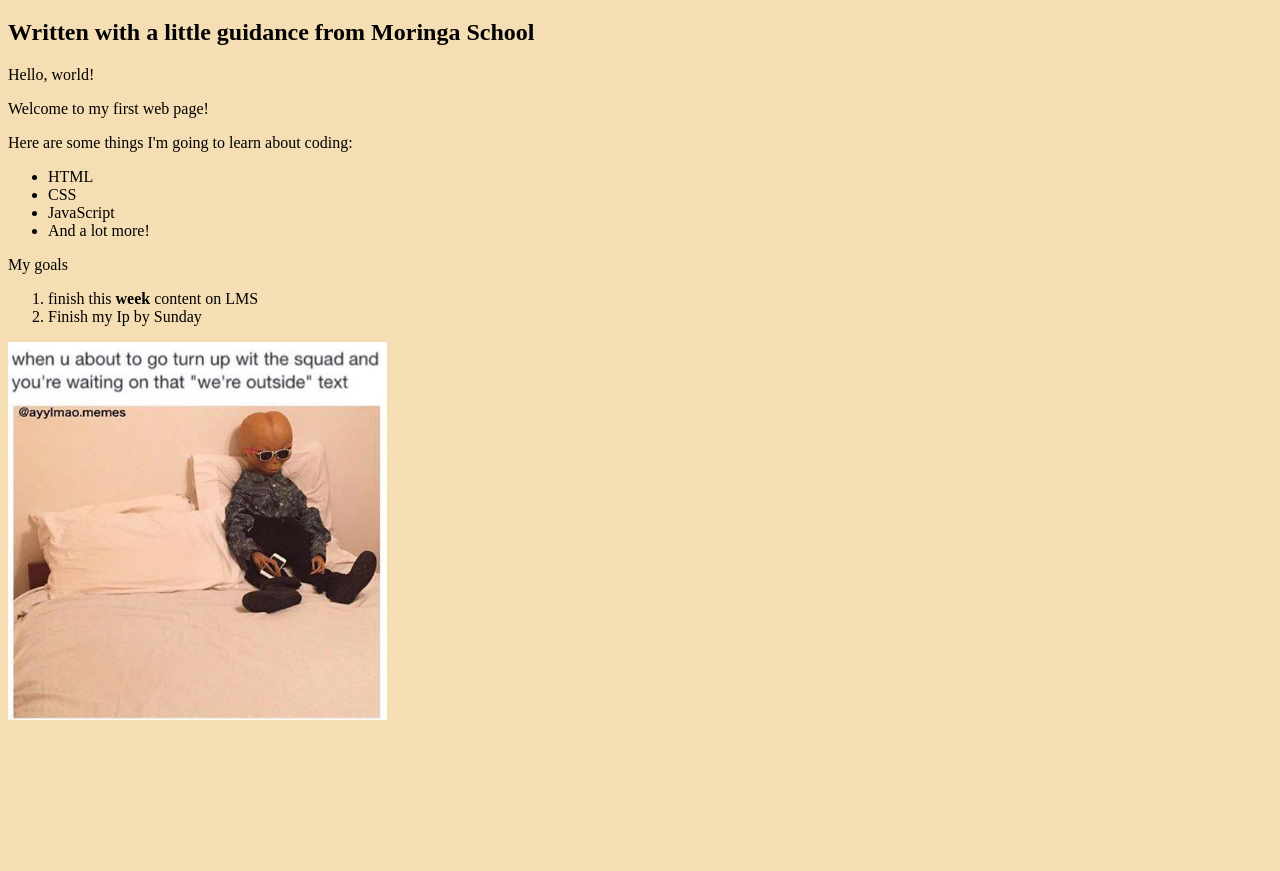
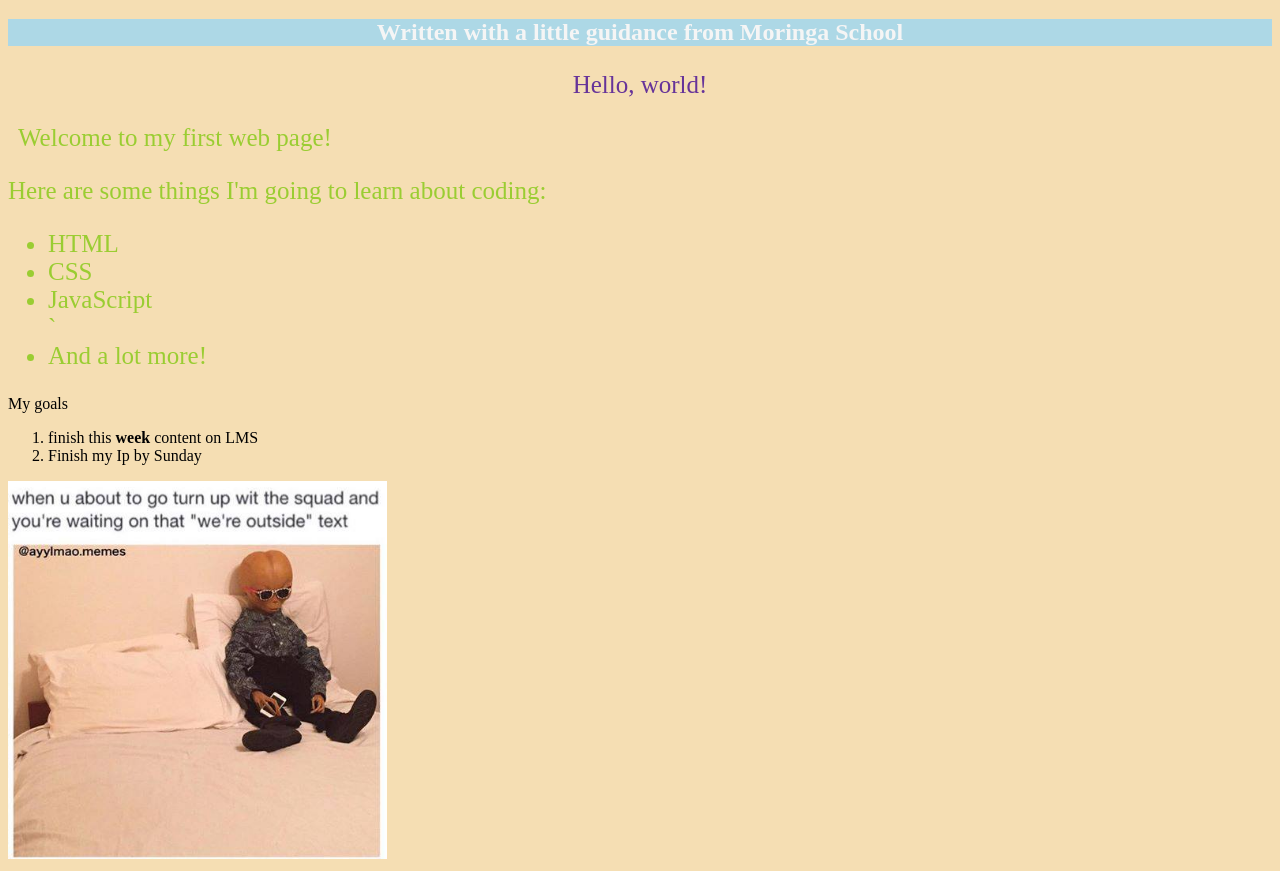
Before and after one commit to frankip/test-portfolio, a plain HTML site: page index.html in a window 1280 px wide. Shown: the part 61-932 px from the top of the page. Before the commit the page ends 800 px from the top, so only its background shows below. Drawn offline with Linux system fonts and the light colour scheme.

Commit message:
style with css classes

```diff
--- /dev/null
+++ b/css/style.css
@@ -0,0 +1,49 @@
+body {
+    font-size: 20;
+    background-color:wheat;
+}
+
+h1{
+    font-size: 2em;
+    text-align: center;
+    text-decoration: underline;
+    color: blueviolet;
+}
+
+img {
+    width: 30%;
+    height: auto;
+    display: inline-block;
+}
+.intro {
+    font-size: 30px;
+    color:cornflowerblue;
+    margin: 10px;
+}
+
+h2 {
+
+    font-family: 'Times New Roman', Times, serif;
+    background-color: lightblue;
+    color:whitesmoke;
+    text-align: center;
+    text-shadow: 10px;
+    box-shadow: 30px;
+}
+
+.text{
+    font-size: 25px;
+    color: yellowgreen;
+    text-align: left;
+
+}
+
+.center{
+    text-align: center;
+}
+
+.custom-text {
+    font-size: 25Px;
+    text-align: center;
+    color: rebeccapurple;
+}
--- a/index.html
+++ b/index.html
@@ -1,24 +1,46 @@
 <!DOCTYPE html>
 <html>
     <head>
-        <link rel="stylesheet" href="style.css" type="text/css" />
+        <!-- link external css -->
+        <link rel="stylesheet" href="css/style.css" type="text/css" />
         <title>My first webpage!</title>
+
+        <!-- linking interal css -->
+        <!-- <style>
+            p {
+                font-size: 30px;
+                color:cornflowerblue;
+                margin: 10px;
+                border: solid 3px;
+            }
+            h2 {
+
+                font-family: 'Times New Roman', Times, serif;
+                background-color: lightblue;
+                color:whitesmoke;
+                text-align: center;
+                text-shadow: 10px;
+                box-shadow: 30px;
+            } -->
+
+        </style>
+
     </head>
 <body>
 
     <h1>My First Webpage</h1>
 
-    <h2>Written with a little guidance from Moringa School</h2>
+    <h2 class="center">Written with a little guidance from Moringa School</h2>
 
-    <p>Hello, world!</p>
-    <p>Welcome to my first web page!</p>
+    <p class="custom-text">Hello, world!</p>
+    <p class="intro text">Welcome to my first web page!</p>
 
-    <p>Here are some things I'm going to learn about coding:</p>
+    <p class="text">Here are some things I'm going to learn about coding:</p>
 
-    <ul>
+    <ul class="text">
         <li>HTML</li>
         <li>CSS</li>
-        <li>JavaScript</li>
+        <li>JavaScript</li>`
         <li>And a lot more!</li>
     </ul>
 
--- a/style.css
+++ /dev/null
@@ -1,17 +0,0 @@
-body {
-    font-size: 20;
-    background-color:wheat;
-}
-
-h1{
-    font-size: 2em;
-    text-align: center;
-    text-decoration: underline;
-    color: blueviolet;
-}
-
-img {
-    width: 30%;
-    height: auto;
-    display: inline-block;
-}
```
